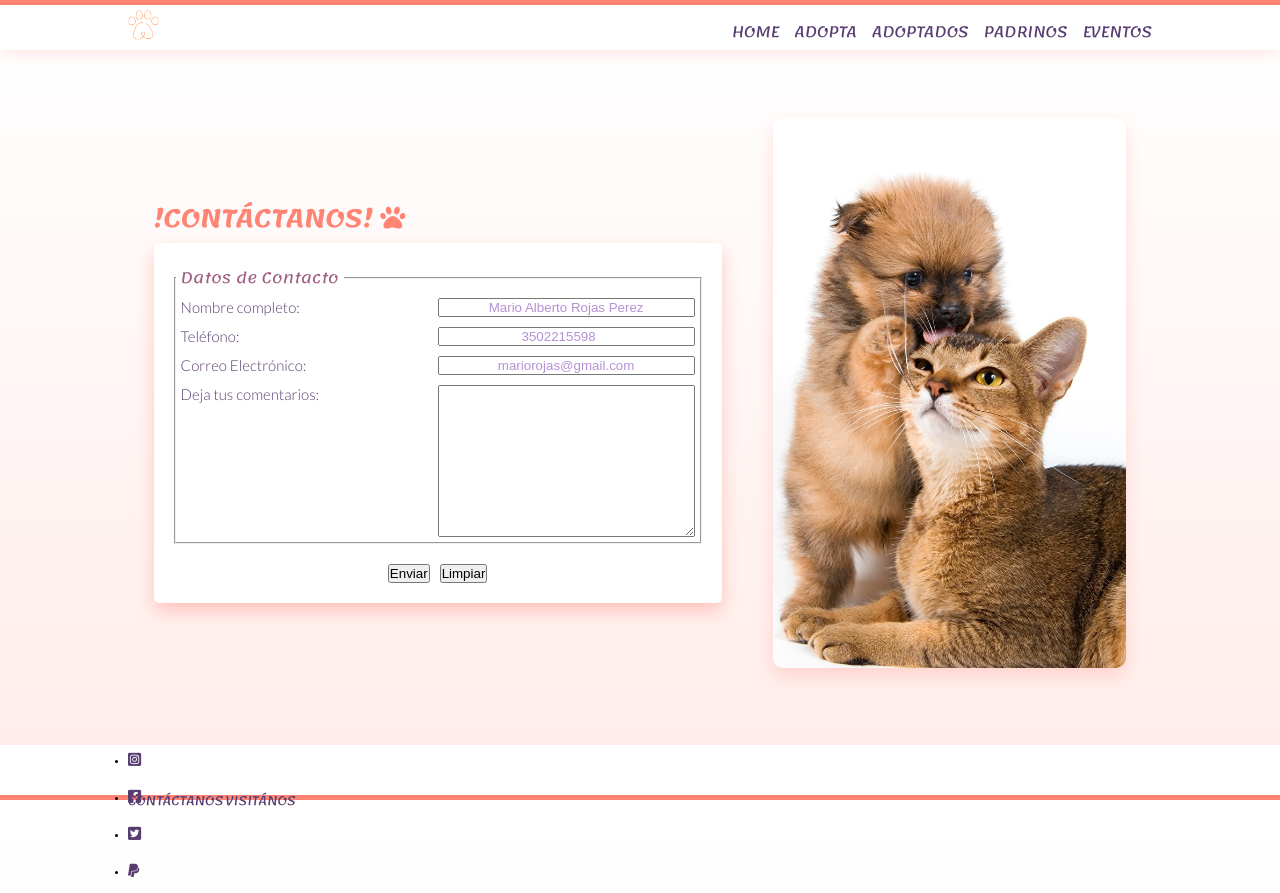
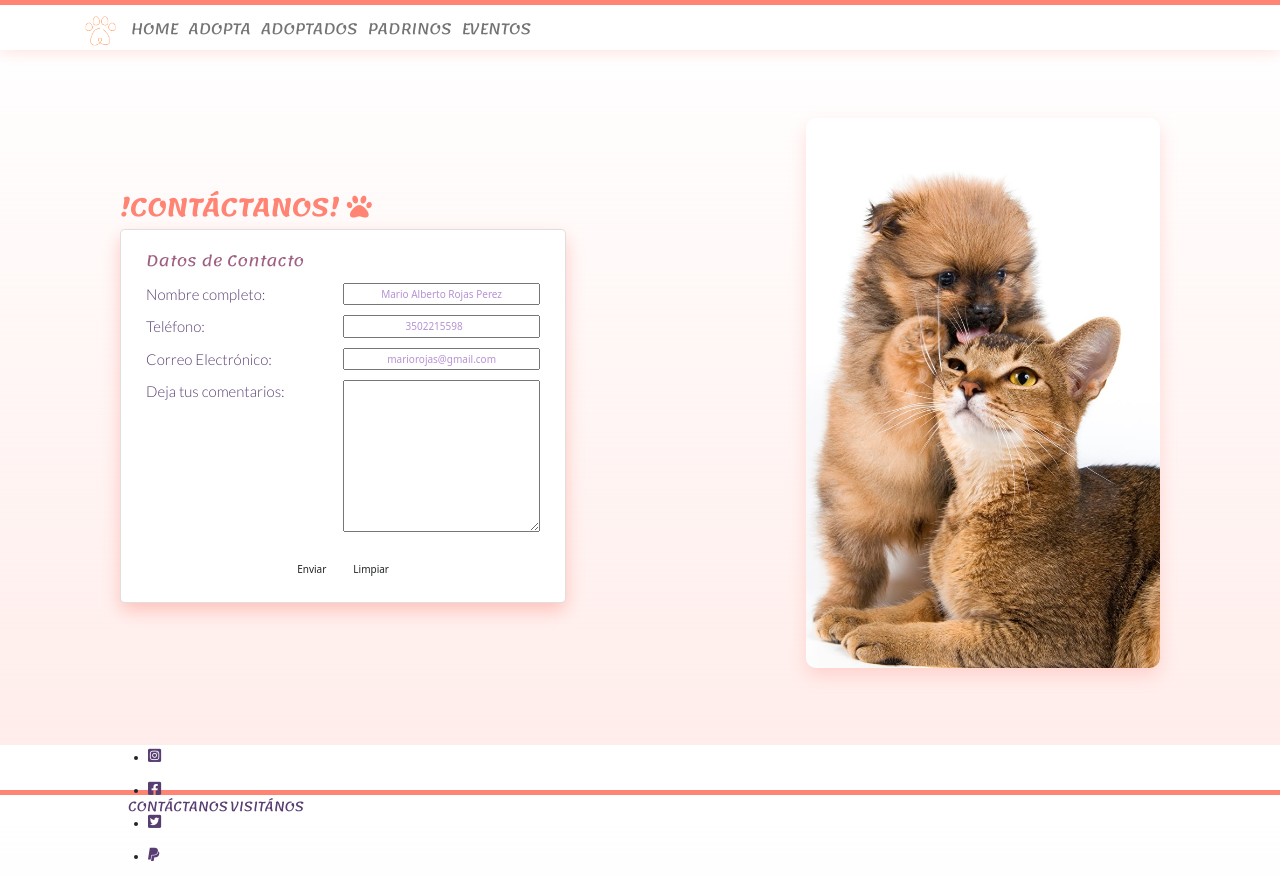
Before and after one commit to JulSarmiento/odashis-pets-for-love.github.io, a plain HTML site: page contacto/index.html in a window 1280 px wide. Drawn offline with nearby package versions, Linux system fonts and the light colour scheme.

Commit message:
se corrigieron detalles, index, adopta y formulario de adopcion listos hasta el momento con bs

```diff
--- a/contacto/index.html
+++ b/contacto/index.html
@@ -16,6 +16,9 @@
   <link rel="preconnect" href="https://fonts.gstatic.com" crossorigin>
   <link href="https://fonts.googleapis.com/css2?family=Lato:wght@300;400&family=Lemonada:wght@400;600&display=swap" rel="stylesheet">
 
+  <!-- bootstrap -->
+  <link href="https://cdn.jsdelivr.net/npm/bootstrap@5.0.2/dist/css/bootstrap.min.css" rel="stylesheet" integrity="sha384-EVSTQN3/azprG1Anm3QDgpJLIm9Nao0Yz1ztcQTwFspd3yD65VohhpuuCOmLASjC" crossorigin="anonymous">
+
   <!-- This is the CSS File    -->
   <link rel="stylesheet" href="../styles/styles.css">
   <link rel="stylesheet" href="../styles/contacto.css">
@@ -26,23 +29,41 @@
 
 <body>
 
-  <div class="grid grid--contact">
+  <div class="w-100 m-0">
     <!--
       HEADER SECTION
       Header block, with the logo and the nav bar
     -->
-    <header class="header header__contact--grid">
-      <div class="header__wrapper wrapper">
-        <a href="../index.html"><img class="header__logo" loading="lazy" src="../assets/img/ODASHI-LOGO.png" alt="Logo version icono de la fundacion."></a>
-        <nav>
-          <ul class="list">
-            <li ><a class="links" href="../index.html">HOME</a></li>
-            <li ><a class="links" href="../adopciones/index.html">ADOPTA</a></li>
-            <li ><a class="links" href="../adoptados/index.html">ADOPTADOS</a></li>
-            <li ><a class="links" href="../padrinos/index.html">PADRINOS</a></li>
-            <li ><a class="links" href="../eventos/index.html">EVENTOS</a></li>
-          </ul>
-        </nav>
+    <header class="container-fluid row header ">
+      <div class="navbar navbar-expand-lg navbar-light ">
+        <div class="container margin">
+          <!-- logo area -->
+          <a style="height: 2.5rem;" class="navbar-brand mb-2" href="../index.html"><img class="header__logo" loading="lazy" src="../assets/img/ODASHI-LOGO.png" alt="Logo version icono de la fundacion."></a>
+          <button class="navbar-toggler" type="button" data-bs-toggle="collapse" data-bs-target="#navbarSupportedContent" aria-controls="navbarSupportedContent" aria-expanded="false" aria-label="Toggle navigation">
+            <span class="navbar-toggler-icon"></span>
+          </button>
+          <!-- navbar -->
+          <nav class="collapse navbar-collapse mt-1" id="navbarSupportedContent">
+
+            <ul class="navbar-nav me-auto mb-2 mb-lg-0">
+              <li class="nav-item">
+                <a class="nav-link links" href="../index.html">HOME</a>
+              </li>
+              <li class="nav-item">
+                <a class="nav-link links" href="../adopciones/index.html">ADOPTA</a>
+              </li>
+              <li class="nav-item">
+                <a class="nav-link links" href="../adoptados/index.html" >ADOPTADOS</a>
+              </li>
+              <li class="nav-item">
+                <a class="nav-link links" href="../padrinos/index.html" >PADRINOS</a>
+              </li>
+              <li class="nav-item">
+                <a class="nav-link links" href="../eventos/index.html" >EVENTOS</a>
+              </li>
+            </ul>
+          </nav>
+        </div>
       </div>
     </header>
 
--- a/styles/styles.css
+++ b/styles/styles.css
@@ -296,10 +296,7 @@ input::placeholder{
     font-size: 1.8rem;
   }
 
-  /* <h1> styles */
-  .title{
-    font-size: 2rem;
-  }
+
 
   /* <a> styles */
 
```
Also changed, not shown: adopciones/formulario.html (+1 -7 lines), index.html (+6 -6 lines).
